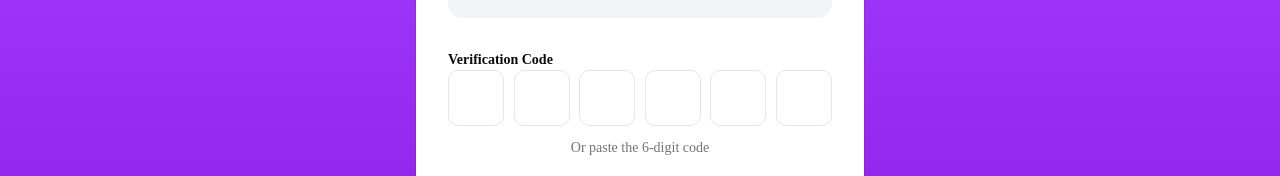
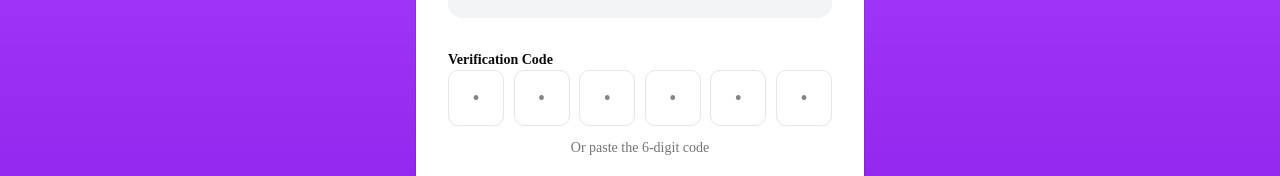
Before and after one commit to AngelFeliz17/PantherX-ui, a Next.js app: page /verify-account/1 in a window 1280 px wide. Shown: the part 314-490 px from the top of the page. Built offline with nearby package versions, Linux system fonts and the light colour scheme; no server answers.

Commit message:
added handlePaste function to verify code

```diff
--- a/app/verify-account/[email]/page.tsx
+++ b/app/verify-account/[email]/page.tsx
@@ -46,6 +46,20 @@ export default function VerifyEmailPage({ params }: PageProps) {
     }
   }
 
+  const handlePaste = (e: React.ClipboardEvent<HTMLInputElement>) => {
+    e.preventDefault();
+    const pastedData = e.clipboardData.getData("text").replace(/\D/g, "").slice(0, 6);
+    const newCode = pastedData.split("").concat(Array(6 - pastedData.length).fill(""));
+    newCode.forEach((char, index) => {
+      if (inputsRef.current[index]) {
+        inputsRef.current[index].value = char;
+      }
+    });
+    if (pastedData.length === 6) {
+      inputsRef.current[5]?.focus();
+    }
+  };
+
   return (
     <div className="flex min-h-screen items-center justify-center bg-gradient-to-b from-purple-500 to-purple-700 px-4">
       <div className="w-full max-w-md">
@@ -91,7 +105,11 @@ export default function VerifyEmailPage({ params }: PageProps) {
                         inputsRef.current[index] = el;
                       }}
                       type="text"
-                      name="code"
+                      placeholder="•"
+                      inputMode="numeric"
+                      autoComplete="one-time-code"
+                      name={`code-${index}`}
+                      onPaste={handlePaste}
                       maxLength={1}
                       className="h-14 w-14 rounded-lg border text-center text-xl"
                       onChange={(e) => {
```
